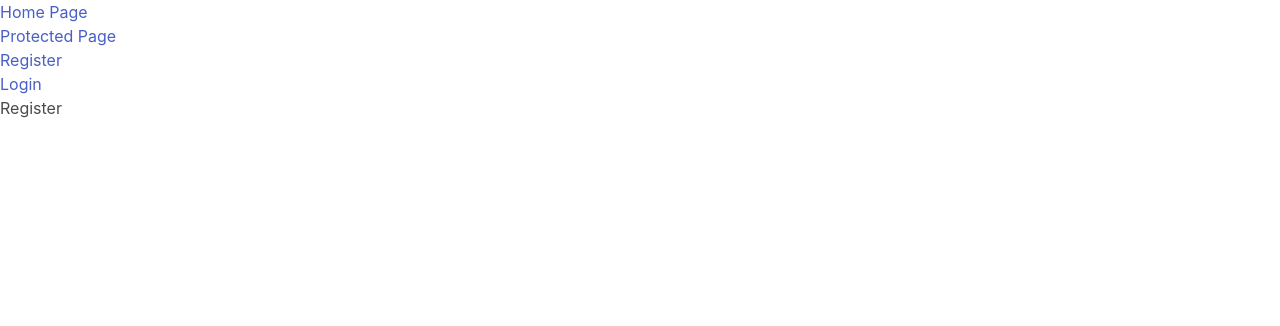
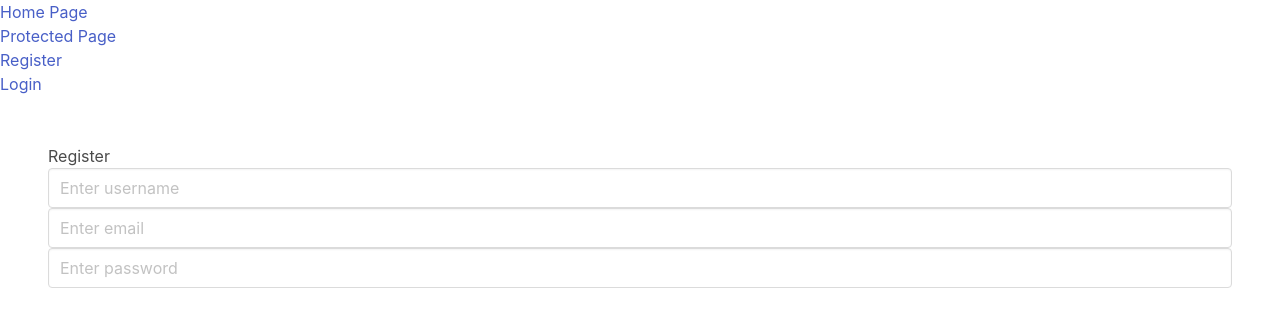
Before and after one commit to gokay-abay/react-aws-cognito, a React (Create React App) app: page /register in a window 1280 px wide. Shown: the top 326 px of the page. Built offline with nearby package versions, Linux system fonts and the light colour scheme.

Commit message:
add form to register page

```diff
--- a/src/components/auth/Register.jsx
+++ b/src/components/auth/Register.jsx
@@ -1,11 +1,41 @@
-import React from "react"
+import React, { useState } from "react"
 
-const Register = () => {
+export default function Register() {
+  const [username, setUserName] = useState("")
+  const [email, setEmail] = useState("")
+  const [password, setPassword] = useState("")
+
   return (
-    <div>
-      <p>Register</p>
-    </div>
+    <section className="section auth">
+      <h1>Register</h1>
+      <form>
+        <p className="control">
+          <input
+            type="text"
+            className="input"
+            id="username"
+            placeholder="Enter username"
+            value={username}
+            onChange={(e) => setUserName(e.target.value)}
+          />
+          <input
+            type="email"
+            className="input"
+            id="email"
+            placeholder="Enter email"
+            value={email}
+            onChange={(e) => setEmail(e.target.value)}
+          />
+          <input
+            type="password"
+            className="input"
+            id="password"
+            placeholder="Enter password"
+            value={password}
+            onChange={(e) => setPassword(e.target.value)}
+          />
+        </p>
+      </form>
+    </section>
   )
 }
-
-export default Register
```
